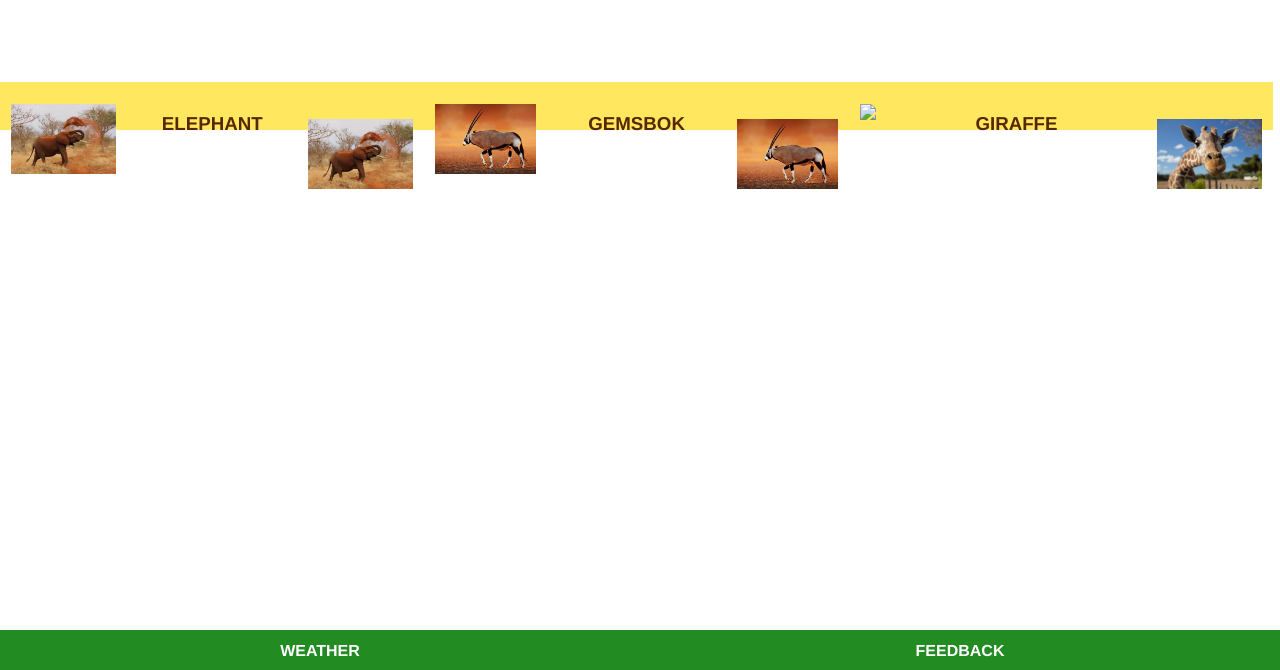
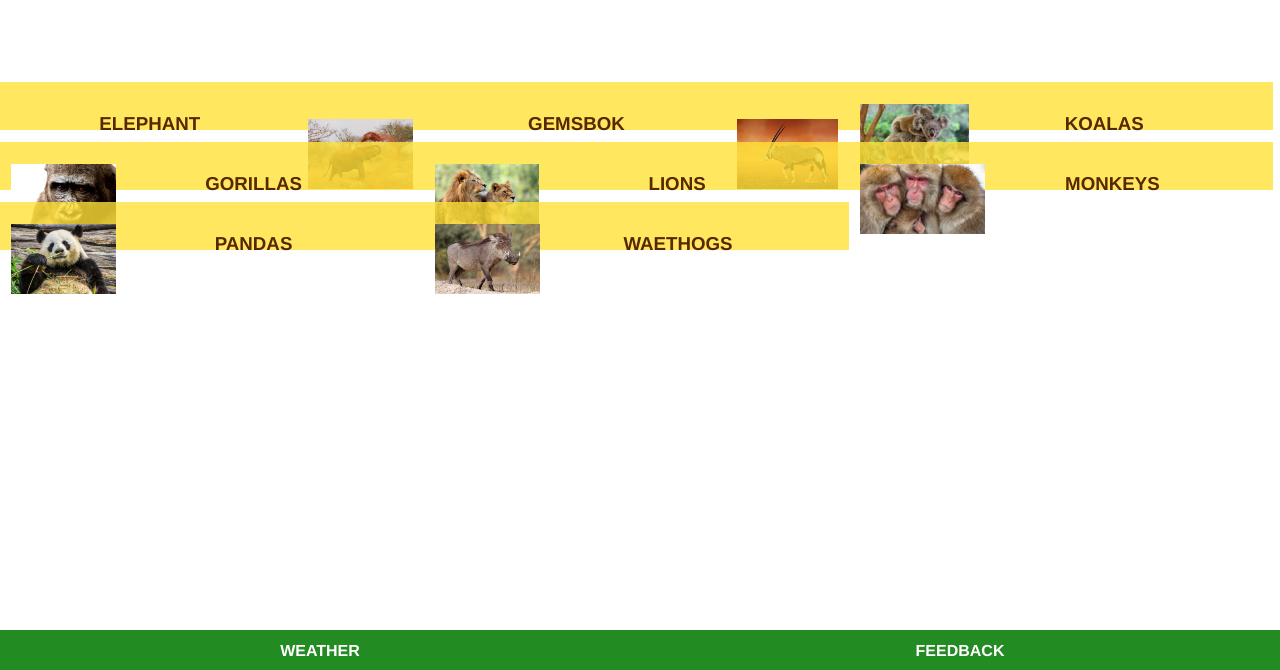
Before and after one commit to melloalex/Module2Assessment1, a plain HTML site: page animal page link.html in a window 1280 px wide. Shown: the part 130-800 px from the top of the page. Drawn offline with Linux system fonts and the light colour scheme.

Commit message:
Module2Assesssment1

```diff
--- a/animal page link.html
+++ b/animal page link.html
@@ -10,34 +10,54 @@
             </div>
             <div id="tabs-top">
                   <div id="tabs-top">
-                  <a href="animal%20page.html">ANIMALS</a>
+                    <a href="animal%20page%20link.html">ANIMALS</a>
                   <a href="index.html">MAP</a>
                   <a href="places%20page.html">PLACES</a>
             </div>
             <div id="main">
                   <div id="content">
-                       <a class="info-box" href="#">
+                       <a class="info-box" href="Elphant%20page.html">
                             <img class="right" src="images/elephant-111695__480.jpg"/>
-                            <img src="images/elephant-111695__480.jpg"/>
                             <h3>ELEPHANT</h3>
                             <p>Gentle giants of the jungle</p>
                        </a>
 
-                        <a class="info-box" href="#">
+                        <a class="info-box" href="Gemsboks%20page.html">
                             <img class="right" src="images/download.jpeg.jpg"/>
-                            <img src="images/download.jpeg.jpg"/>
                             <h3>GEMSBOK</h3>
                             <p>Come and see the majestic gemsbok</p>
                        </a>
 
-                       <a class="info-box" href="#">
-                            <img class="right" src="images/istockphoto-488580536-612x612.jpg"/>
-                            <img src="images/istockphoto-119356838-612x612.jpg"/>
-                            <h3>GIRAFFE</h3>
-                            <p>Our giraffe loves company</p>
+                       <a class="info-box" href="Koalas%20page.html">
+                            <img src="images/imagesko.jpeg.jpg"/>
+                            <h3>KOALAS</h3>
+
+
+                           <a class="info-box" href="Gorillas%20page.html">
+                            <img src="images/gorilla-2318998__480.jpg"/>
+                               <h3>GORILLAS</h3>
+
+
+                               <a class="info-box" href="Lions%20page.html">
+                            <img src="images/istockphoto-1027482604-612x612.jpg"/>
+                                   <h3>LIONS</h3>
+
+
+
+                            <a class="info-box" href="Monkeys%20page.html">
+                           <img src="images/images.monkjpeg-1.jpg"/>
+                            <h3>MONKEYS</h3>
+
+                            <a class="info-box" href="Pandas%20page.html">
+                            <img src="images/panda-3555554__480.jpg"/>
+                                  <h3>PANDAS</h3>
+
+                                <a class="info-box" href="Warthogs%20page.html">
+                        <img src="images/Nolan_warthog_(Phacochoerus_africanus_africanus).jpg"/>
+                                    <h3>WAETHOGS</h3>
+
                        </a>
-                  </div>
-            </div>
+                    </div>
             <div id="tabs-bottom">
                      <a href="weather%20page.html">WEATHER</a>
                    <a href="feedback%20page.html">FEEDBACK</a>
```
Also changed, not shown: AMPHITHEATRE page.html (added, +30 -0 lines), Elphant page.html (+1 -1 lines), Gemsboks page.html (+1 -1 lines), Giraffes page.html (+1 -1 lines), Gorillas page.html (+1 -1 lines), Koalas page.html (+1 -1 lines), Lions page.html (+1 -1 lines), Monkeys page.html (+1 -1 lines), Pandas page.html (+1 -1 lines), Warthogs page.html (+1 -1 lines), animal page.html (+5 -5 lines), feedback page.html (+1 -1 lines), house page.html (+1 -1 lines), index.html (+1 -1 lines), 3 more files.
